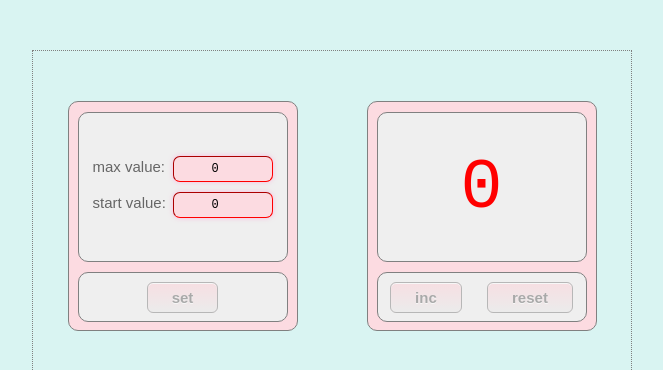
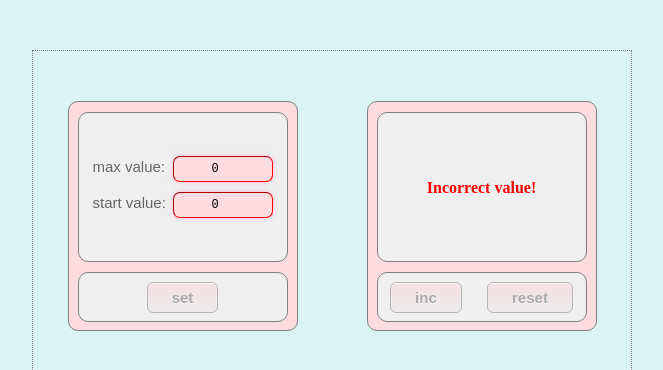
Before and after one commit to Margokomilfo-dev/exam-tuesday, a React (Create React App) app: page / in a window 1280 px wide. Shown: the top 370 px of the page, without its empty margins (308-971 px from the left). Built offline with nearby package versions, Linux system fonts and the light colour scheme.

Commit message:
done!!!!

```diff
--- a/src/App.tsx
+++ b/src/App.tsx
@@ -17,8 +17,8 @@ export const App: React.FC = () => {
     const [startValue, setStartValue] = useState<number>(Number(getMinValue))
     const [value, setValue] = useState<number>(0)
     const [text, setText] = useState <TextType> (`enter value and press 'set'` )
-    const [activeMaxValue, setActiveMaxValue] = useState<boolean>(false)
-    const [activeMinValue, setActiveMinValue] = useState<boolean>(false)
+    const [activeMaxValue, setActiveMaxValue] = useState<boolean>(true)
+    const [activeMinValue, setActiveMinValue] = useState<boolean>(true)
 
     const setFunc = () => {
         setValue(startValue)
@@ -43,7 +43,7 @@ export const App: React.FC = () => {
         }
     }
     const disabledIncButton = (value: number) => {
-        if (value >= 0  && value < maximumValue && value >= startValue  ) {
+        if (value >= 0  && value < maximumValue && value >= startValue && (!activeMaxValue && !activeMinValue)) {
             return false
         } else {
             return true
```
